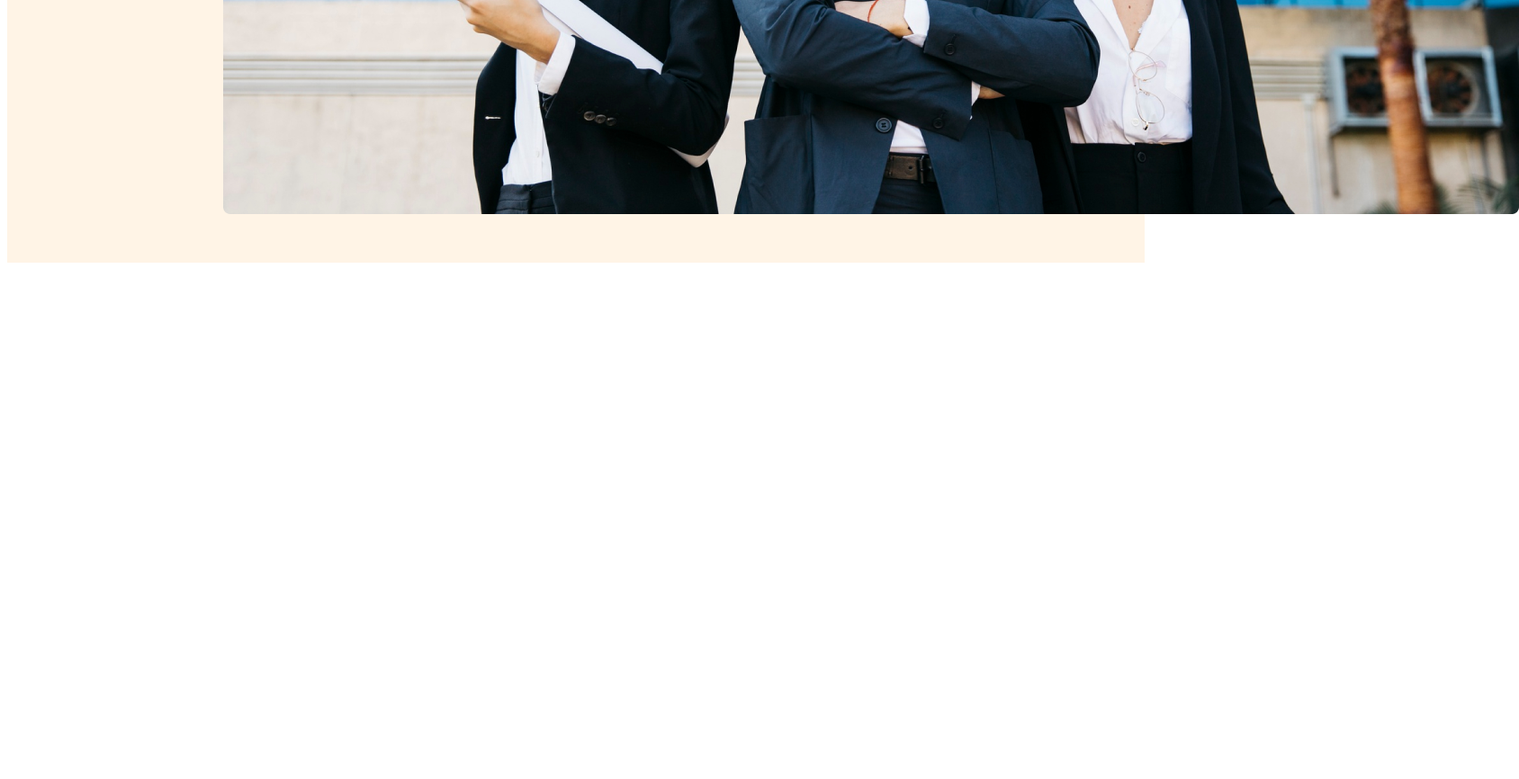
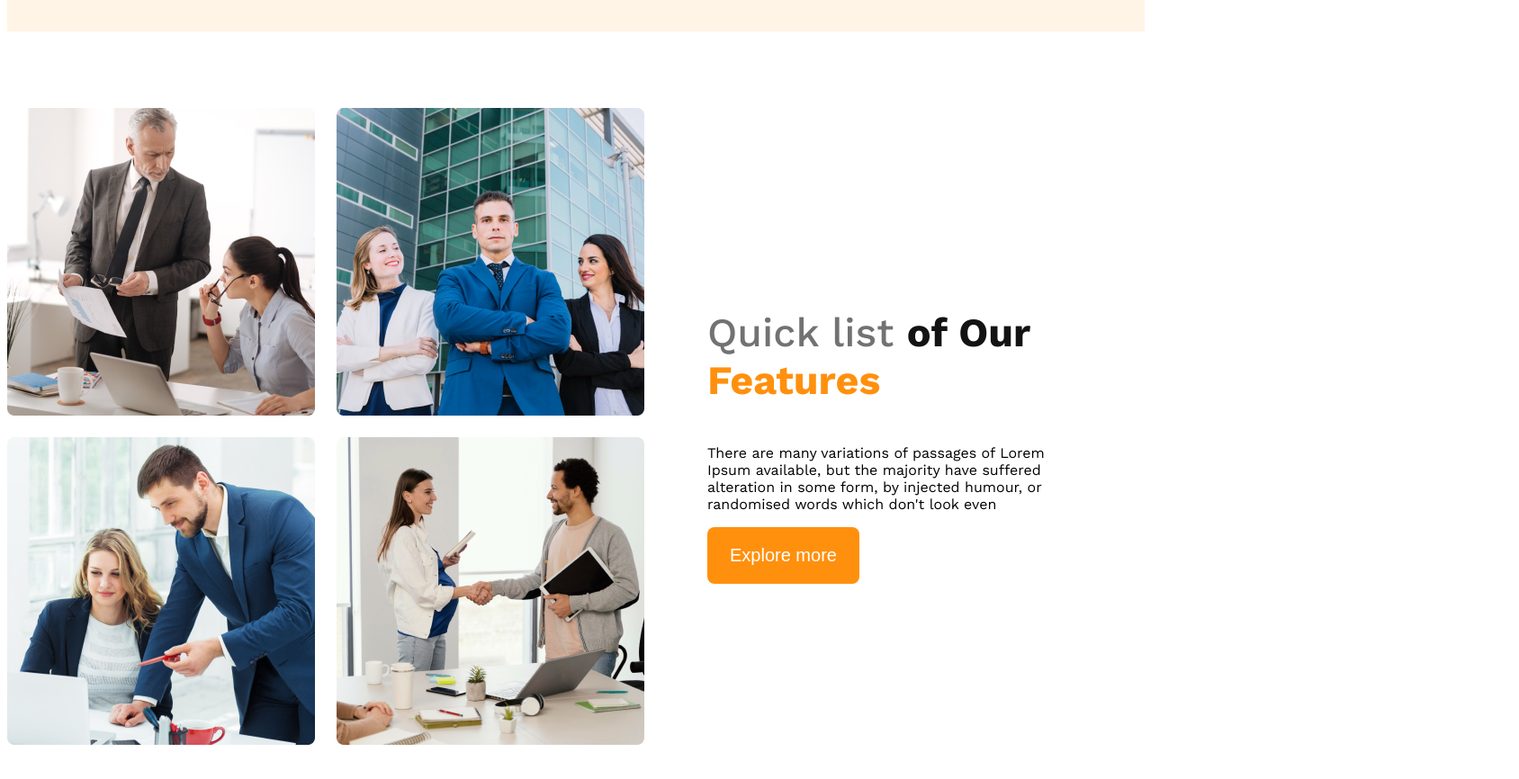
Before and after one commit to tanjil1590/g3-architects, a plain HTML site: page index.html in a window 1280 px wide. Shown: the part 1018-1884 px from the top of the page at 90% size, 1688 px wide, since content can reach past the window. Before the commit the page ends 1318 px from the top, so only its background shows below. Drawn offline with nearby package versions, Linux system fonts and the light colour scheme.

Commit message:
team container responsive fnish

```diff
--- a/index.html
+++ b/index.html
@@ -31,7 +31,30 @@
         </div>
 
     </header>
+    <!-- /*feature section*/ -->
     <main>
+
+        <section class="teams-container">
+            <div class="teams-container-img">
+                <img src="./images/team1.png" alt="">
+                <img src="./images/team2.png" alt="">
+                <img src="./images/team3.png" alt="">
+                <img src="./images/team4.png" alt="">
+
+            </div>
+
+
+            <div class="teams-container-content">
+                <h3 class="teams-taitle">
+                   <span class="quick"></span> Quick list <span class="quick-list">of Our</span> <span class="text-fatures">Features</span>
+                </h3>
+                <p class="teams description">There are many variations of passages of Lorem Ipsum available, but the majority have suffered alteration in some form, by injected humour, or randomised words which don't look even</p>
+                <button class="btn-primary btu">Explore more</button>
+
+            </div>
+
+
+        </section>
 
     </main>
     <footer>
--- a/style/g3-art.css
+++ b/style/g3-art.css
@@ -4,6 +4,11 @@ body{
 .btn-primary{
     background: #FF900E;
     border-radius: 8px;
+    padding: 20px 25px;
+    color: #ffff;
+    font-size: 1.25rem;
+    cursor: pointer;
+    border: 0;
 
 }
 
@@ -44,6 +49,7 @@ nav li a{
 /*banner style*/
 .banner{
 
+
 }
 .banner-content{
 
@@ -62,3 +68,70 @@ nav li a{
     font-weight: 400;
 
 }
+.banner img{
+    margin-top: 20px;
+    width: 100%;
+}
+
+/*main style*/
+ main{
+    max-width: 1440px;
+    margin: 70px auto;
+ }
+.teams-container{
+    display: flex;
+    align-items: center;
+    margin-top: 85px;
+}
+.teams-container-img{
+    display: grid;
+    grid-template-columns: repeat(2, 1fr);
+    gap: 1.5rem;
+}
+.teams-container-content{
+    padding: 0 70px;
+}
+.teams-taitle, .quick{
+    font-size: 2.8rem;
+    color: #727272;
+    font-weight: 500;
+}
+.quick-list{
+    color: #131313;
+    font-size: 2.8rem;
+    font-weight: 700;
+}
+.text-fatures{
+    color: #FF900E;
+    font-size: 2.8rem;
+    font-weight: 700;
+}
+
+/*Responsibe media header*/
+@media screen and (max-width:576px) {
+    header{
+        padding: 20px;
+    }
+    nav, .teams-container{
+        flex-direction: column;
+    }
+    .teams-container-img{
+        grid-template-columns:1fr;
+
+    }
+    .teams-container-content{
+        padding: 0 20px;
+    }
+
+
+
+}
+/*Medium Device*/
+@media screen and (min-width:567px) and (max-width:960px) {
+    nav, .teams-container{
+        flex-direction: column;
+        padding: 50px;
+    }
+
+
+}
```
